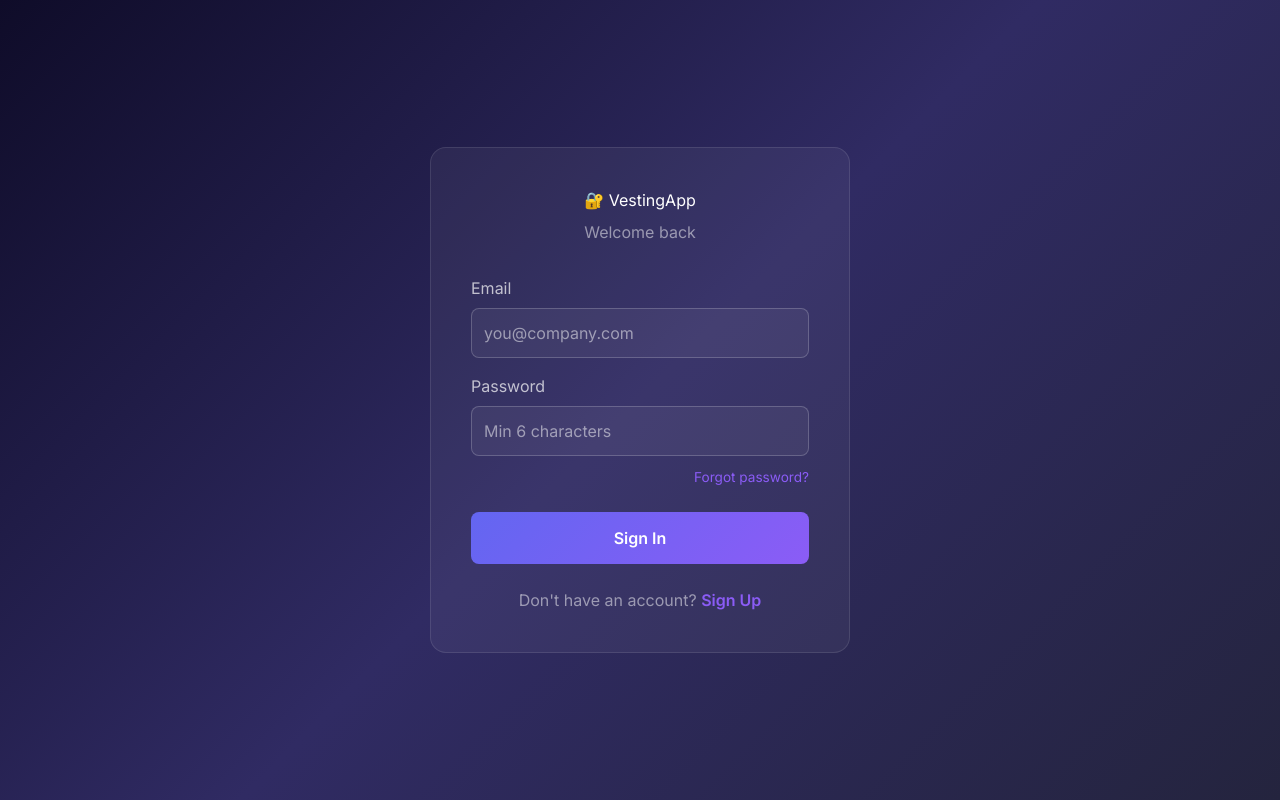
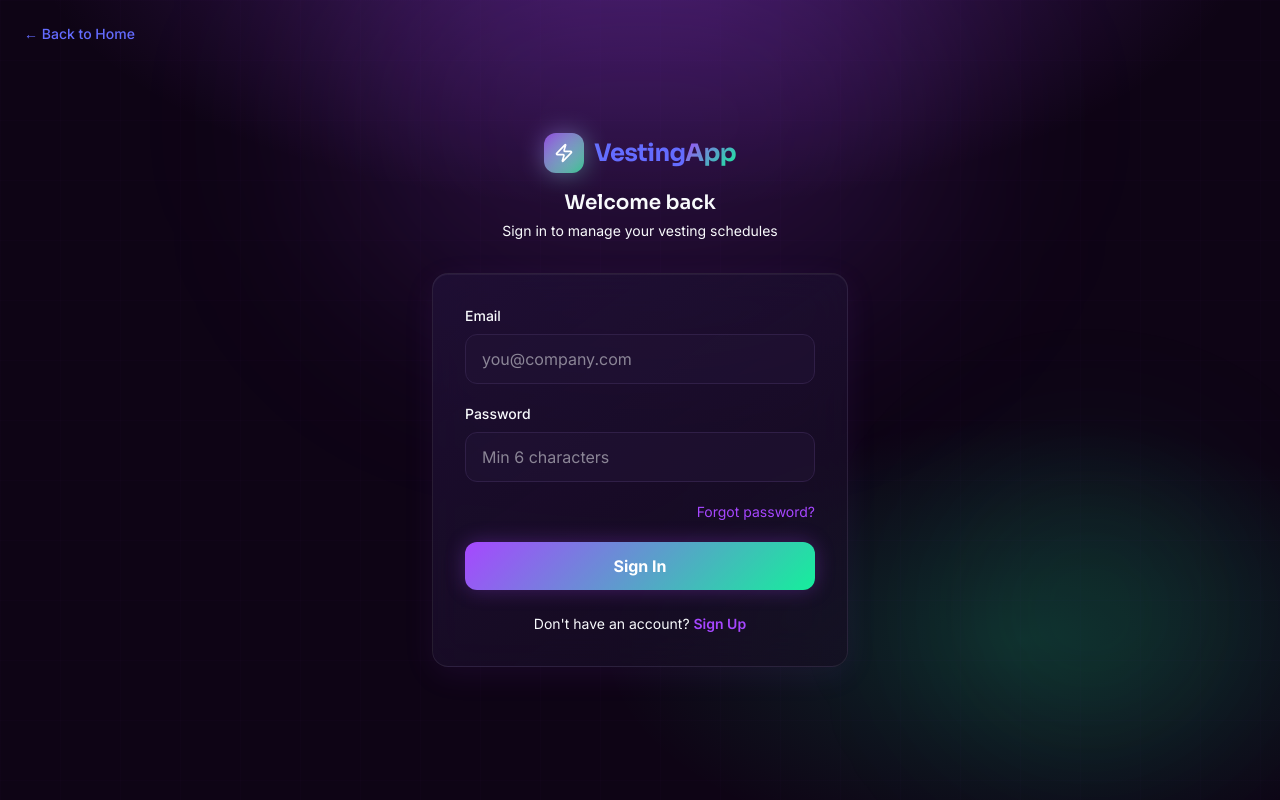
Before and after one commit to TheGodlike7/vestingapp, a React (Vite) app: page /login in a window 1280 px wide. Built offline with nearby package versions, Linux system fonts and the light colour scheme; no server answers.

Commit message:
Fix g descender, update hero stats, redesign AuthPage

```diff
--- a/src/AuthPage.tsx
+++ b/src/AuthPage.tsx
@@ -1,5 +1,6 @@
 import { useState } from 'react'
 import { supabase } from './supabase'
+import { Zap } from 'lucide-react'
 
 export function AuthPage() {
   const [mode, setMode] = useState<'login' | 'signup' | 'forgot'>('login')
@@ -40,45 +41,48 @@ export function AuthPage() {
     setLoading(false)
   }
 
-  const inputStyle = {
-    width: '100%',
-    padding: '0.75rem',
-    borderRadius: '8px',
-    border: '1px solid rgba(255,255,255,0.2)',
-    background: 'rgba(255,255,255,0.05)',
-    color: 'white',
-    fontSize: '1rem',
-    boxSizing: 'border-box' as const
-  }
+  return (
+    <div className="min-h-screen flex items-center justify-center relative overflow-hidden"
+      style={{ background: 'var(--gradient-hero)' }}>
 
-  return (
-    <div style={{
-      minHeight: '100vh',
-      display: 'flex',
-      alignItems: 'center',
-      justifyContent: 'center',
-      background: 'linear-gradient(135deg, #0f0c29, #302b63, #24243e)'
-    }}>
-      <div style={{
-        background: 'rgba(255,255,255,0.05)',
-        padding: '2.5rem',
-        borderRadius: '16px',
-        width: '100%',
-        maxWidth: '420px',
-        border: '1px solid rgba(255,255,255,0.1)'
-      }}>
-        <h1 style={{ color: 'white', textAlign: 'center', marginBottom: '0.5rem' }}>
-          🔐 VestingApp
-        </h1>
-        <p style={{ color: 'rgba(255,255,255,0.5)', textAlign: 'center', marginBottom: '2rem' }}>
+      {/* Background effects */}
+      <div className="absolute inset-0 mesh-bg opacity-30" />
+      <div className="absolute top-[-10%] left-1/2 -translate-x-1/2 w-[600px] h-[400px] bg-[hsl(271_100%_64%/0.15)] rounded-full blur-[100px] pointer-events-none" />
+      <div className="absolute bottom-10 right-10 w-[300px] h-[300px] bg-[hsl(157_87%_51%/0.08)] rounded-full blur-[80px] pointer-events-none" />
+
+      {/* Back to home */}
+      <a href="/" className="absolute top-6 left-6 flex items-center gap-2 text-muted-foreground hover:text-foreground transition-colors text-sm">
+        ← Back to Home
+      </a>
+
+      <div className="relative z-10 w-full max-w-md mx-auto px-4">
+        {/* Logo */}
+        <div className="flex flex-col items-center mb-8">
+          <a href="/" className="flex items-center gap-2.5 mb-4">
+            <div className="relative w-10 h-10">
+              <div className="absolute inset-0 rounded-xl bg-gradient-to-br from-[hsl(var(--primary))] to-[hsl(var(--accent))] opacity-80" />
+              <div className="absolute inset-0 rounded-xl bg-gradient-to-br from-[hsl(var(--primary))] to-[hsl(var(--accent))] blur-md opacity-50" />
+              <Zap className="absolute inset-0 m-auto w-5 h-5 text-white" />
+            </div>
+            <span className="font-display font-bold text-2xl tracking-tight text-foreground">
+              Vesting<span className="gradient-text">App</span>
+            </span>
+          </a>
+          <h2 className="font-display text-xl font-semibold text-foreground">
             {mode === 'login' ? 'Welcome back' : mode === 'signup' ? 'Create your account' : 'Reset your password'}
+          </h2>
+          <p className="text-muted-foreground text-sm mt-1">
+            {mode === 'login' ? 'Sign in to manage your vesting schedules' : mode === 'signup' ? 'Start managing token vesting on Solana' : 'Enter your email to receive a reset link'}
           </p>
+        </div>
 
-        <form onSubmit={handleSubmit}>
+        {/* Card */}
+        <div className="glass-card rounded-2xl p-8">
+          <form onSubmit={handleSubmit} className="space-y-5">
             {mode === 'signup' && (
-            <div style={{ marginBottom: '1rem' }}>
-              <label style={{ color: 'rgba(255,255,255,0.7)', display: 'block', marginBottom: '0.5rem' }}>
-                Company Name
+              <div>
+                <label className="block text-sm font-medium text-foreground mb-2">
+                  Company / Project Name
                 </label>
                 <input
                   type="text"
@@ -86,13 +90,13 @@ export function AuthPage() {
                   onChange={e => setCompanyName(e.target.value)}
                   placeholder="Your company or project name"
                   required
-                style={inputStyle}
+                  className="w-full px-4 py-3 rounded-xl border border-[hsl(265_40%_20%)] bg-[hsl(265_44%_15%/0.5)] text-foreground placeholder:text-muted-foreground focus:outline-none focus:border-[hsl(var(--primary))] focus:ring-1 focus:ring-[hsl(var(--primary))] transition-all"
                 />
               </div>
             )}
 
-          <div style={{ marginBottom: '1rem' }}>
-            <label style={{ color: 'rgba(255,255,255,0.7)', display: 'block', marginBottom: '0.5rem' }}>
+            <div>
+              <label className="block text-sm font-medium text-foreground mb-2">
                 Email
               </label>
               <input
@@ -101,13 +105,13 @@ export function AuthPage() {
                 onChange={e => setEmail(e.target.value)}
                 placeholder="you@company.com"
                 required
-              style={inputStyle}
+                className="w-full px-4 py-3 rounded-xl border border-[hsl(265_40%_20%)] bg-[hsl(265_44%_15%/0.5)] text-foreground placeholder:text-muted-foreground focus:outline-none focus:border-[hsl(var(--primary))] focus:ring-1 focus:ring-[hsl(var(--primary))] transition-all"
               />
             </div>
 
             {mode !== 'forgot' && (
-            <div style={{ marginBottom: '0.5rem' }}>
-              <label style={{ color: 'rgba(255,255,255,0.7)', display: 'block', marginBottom: '0.5rem' }}>
+              <div>
+                <label className="block text-sm font-medium text-foreground mb-2">
                   Password
                 </label>
                 <input
@@ -116,73 +120,65 @@ export function AuthPage() {
                   onChange={e => setPassword(e.target.value)}
                   placeholder="Min 6 characters"
                   required
-                style={inputStyle}
+                  className="w-full px-4 py-3 rounded-xl border border-[hsl(265_40%_20%)] bg-[hsl(265_44%_15%/0.5)] text-foreground placeholder:text-muted-foreground focus:outline-none focus:border-[hsl(var(--primary))] focus:ring-1 focus:ring-[hsl(var(--primary))] transition-all"
                 />
               </div>
             )}
 
             {mode === 'login' && (
-            <div style={{ textAlign: 'right', marginBottom: '1.5rem' }}>
+              <div className="flex justify-end">
                 <span
                   onClick={() => { setMode('forgot'); setMessage('') }}
-                style={{ color: '#8b5cf6', cursor: 'pointer', fontSize: '0.85rem' }}
+                  className="text-sm text-[hsl(var(--primary))] cursor-pointer hover:underline"
                 >
                   Forgot password?
                 </span>
               </div>
             )}
 
-          {mode !== 'login' && <div style={{ marginBottom: '1.5rem' }} />}
-
             {message && (
-            <p style={{
-              color: message.includes('✅') ? '#51cf66' : message.toLowerCase().includes('error') || message.toLowerCase().includes('invalid') ? '#ff6b6b' : '#51cf66',
-              marginBottom: '1rem',
-              textAlign: 'center',
-              fontSize: '0.9rem'
-            }}>
+              <div className={`px-4 py-3 rounded-xl text-sm text-center ${
+                message.includes('✅') || (!message.toLowerCase().includes('error') && !message.toLowerCase().includes('invalid'))
+                  ? 'bg-[hsl(157_87%_51%/0.1)] border border-[hsl(157_87%_51%/0.3)] text-[hsl(var(--accent))]'
+                  : 'bg-[hsl(0_84%_60%/0.1)] border border-[hsl(0_84%_60%/0.3)] text-[hsl(0_84%_60%)]'
+              }`}>
                 {message}
-            </p>
+              </div>
             )}
 
             <button
               type="submit"
               disabled={loading}
+              className="w-full py-3 rounded-xl font-bold text-base transition-all duration-300 disabled:opacity-50 disabled:cursor-not-allowed"
               style={{
-              width: '100%',
-              padding: '0.875rem',
-              borderRadius: '8px',
-              border: 'none',
-              background: loading ? 'rgba(99,102,241,0.5)' : 'linear-gradient(135deg, #6366f1, #8b5cf6)',
+                background: loading ? 'rgba(99,102,241,0.5)' : 'var(--gradient-primary)',
                 color: 'white',
-              fontSize: '1rem',
-              fontWeight: '600',
-              cursor: loading ? 'not-allowed' : 'pointer'
+                boxShadow: loading ? 'none' : '0 0 20px hsl(271 100% 64% / 0.3)'
               }}
             >
               {loading ? 'Please wait...' : mode === 'login' ? 'Sign In' : mode === 'signup' ? 'Create Account' : 'Send Reset Email'}
             </button>
           </form>
 
-        <p style={{ color: 'rgba(255,255,255,0.5)', textAlign: 'center', marginTop: '1.5rem' }}>
+          <p className="text-center text-sm text-muted-foreground mt-6">
             {mode === 'forgot' ? (
               <>
                 Remember it?{' '}
-              <span onClick={() => { setMode('login'); setMessage('') }} style={{ color: '#8b5cf6', cursor: 'pointer', fontWeight: '600' }}>
+                <span onClick={() => { setMode('login'); setMessage('') }} className="text-[hsl(var(--primary))] cursor-pointer font-semibold hover:underline">
                   Sign In
                 </span>
               </>
             ) : mode === 'login' ? (
               <>
                 Don't have an account?{' '}
-              <span onClick={() => { setMode('signup'); setMessage('') }} style={{ color: '#8b5cf6', cursor: 'pointer', fontWeight: '600' }}>
+                <span onClick={() => { setMode('signup'); setMessage('') }} className="text-[hsl(var(--primary))] cursor-pointer font-semibold hover:underline">
                   Sign Up
                 </span>
               </>
             ) : (
               <>
                 Already have an account?{' '}
-              <span onClick={() => { setMode('login'); setMessage('') }} style={{ color: '#8b5cf6', cursor: 'pointer', fontWeight: '600' }}>
+                <span onClick={() => { setMode('login'); setMessage('') }} className="text-[hsl(var(--primary))] cursor-pointer font-semibold hover:underline">
                   Sign In
                 </span>
               </>
@@ -190,5 +186,6 @@ export function AuthPage() {
           </p>
         </div>
       </div>
+    </div>
   )
 }
--- a/src/components/landing/HeroSection.tsx
+++ b/src/components/landing/HeroSection.tsx
@@ -1,10 +1,10 @@
 import { ArrowRight, Shield, Zap, Users } from "lucide-react";
 
 const stats = [
-  { label: "TVL Locked",     value: "$2.4B+",  color: "text-[hsl(var(--accent))]"   },
-  { label: "Protocols",      value: "340+",    color: "text-[hsl(var(--primary))]"  },
-  { label: "Tokens Vested",  value: "18.7M+",  color: "text-[hsl(var(--accent))]"   },
-  { label: "Uptime",         value: "99.99%",  color: "text-[hsl(var(--primary))]"  },
+  { label: "Non-Custodial",    value: "100%",    color: "text-[hsl(var(--accent))]"  },
+  { label: "Solana-Native",    value: "⚡",       color: "text-[hsl(var(--primary))]" },
+  { label: "Flat Monthly Fee", value: "$99",     color: "text-[hsl(var(--accent))]"  },
+  { label: "Uptime",           value: "99.99%",  color: "text-[hsl(var(--primary))]" },
 ];
 
 const badges = [
@@ -49,13 +49,13 @@ export default function HeroSection() {
           ))}
         </div>
 
-        <h1 className="font-display text-5xl md:text-7xl lg:text-8xl font-extrabold leading-[0.95] tracking-tighter mb-6 animate-fade-up animation-delay-200">
+        <h1 className="font-display text-4xl md:text-[4xl] lg:text-5xl font-extrabold leading-[1.1] tracking-tighter mb-6 animate-fade-up animation-delay-200">
           <span className="block text-foreground">Token Vesting</span>
           <span className="block shimmer-text mt-1">Reimagined</span>
-          <span className="block text-foreground text-4xl md:text-5xl lg:text-6xl mt-2 font-semibold">for Solana</span>
+          <span className="block text-foreground text-4xl md:text-[4.5xl] lg:text-5xl mt-2 font-bold">for Solana</span>
         </h1>
 
-        <p className="text-muted-foreground text-lg md:text-xl max-w-2xl mx-auto leading-relaxed mb-10 animate-fade-up animation-delay-300 font-body">
+        <p className="text-muted-foreground text-lg md:text-[1xl] max-w-2xl mx-auto leading-relaxed mb-10 animate-fade-up animation-delay-300 font-body">
           Deploy bulletproof token vesting schedules on Solana in minutes. Trusted by leading DAOs, launchpads, and protocols worldwide.
         </p>
 
```
Lines whose indentation alone changed are shown as unchanged.
